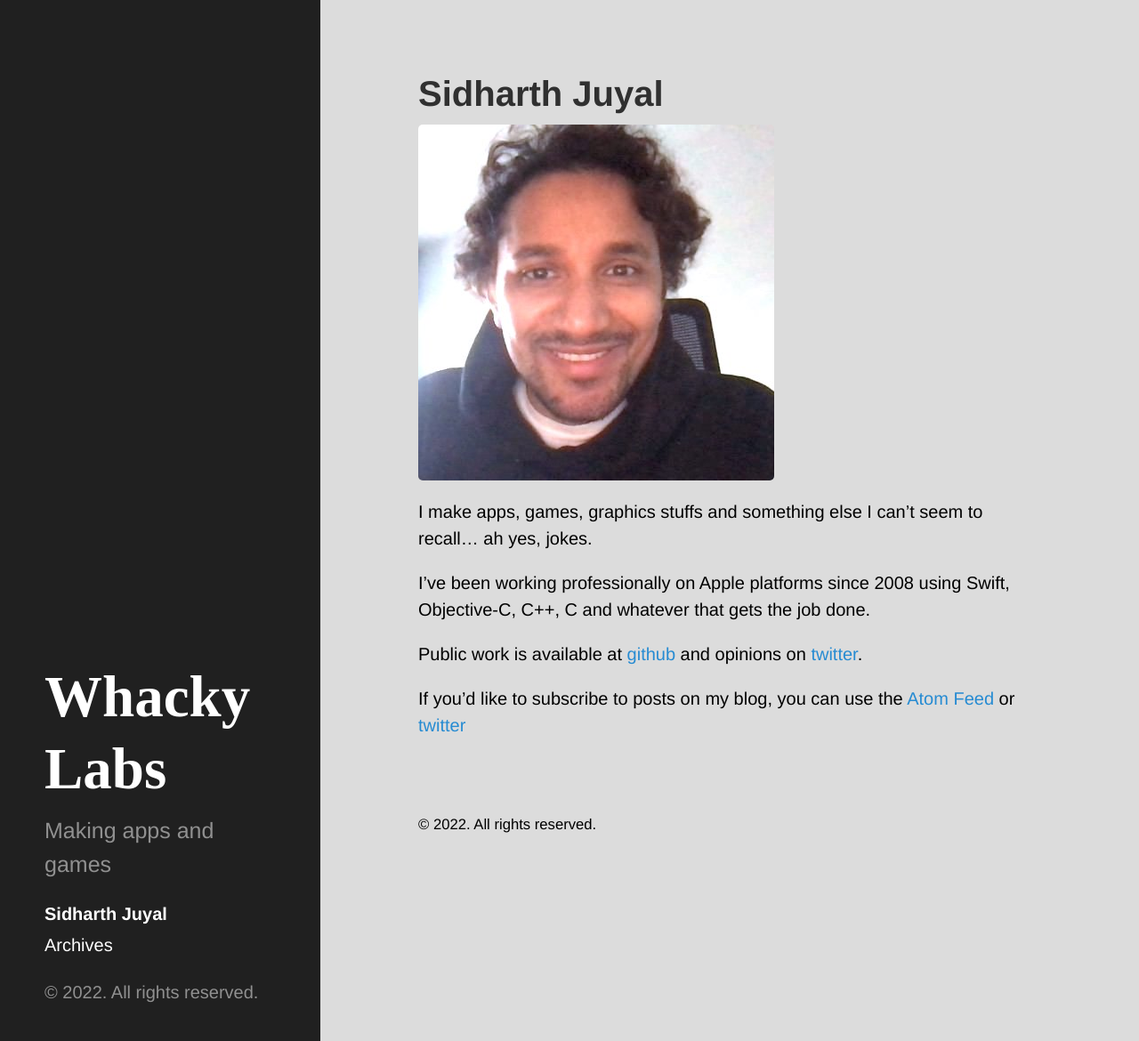
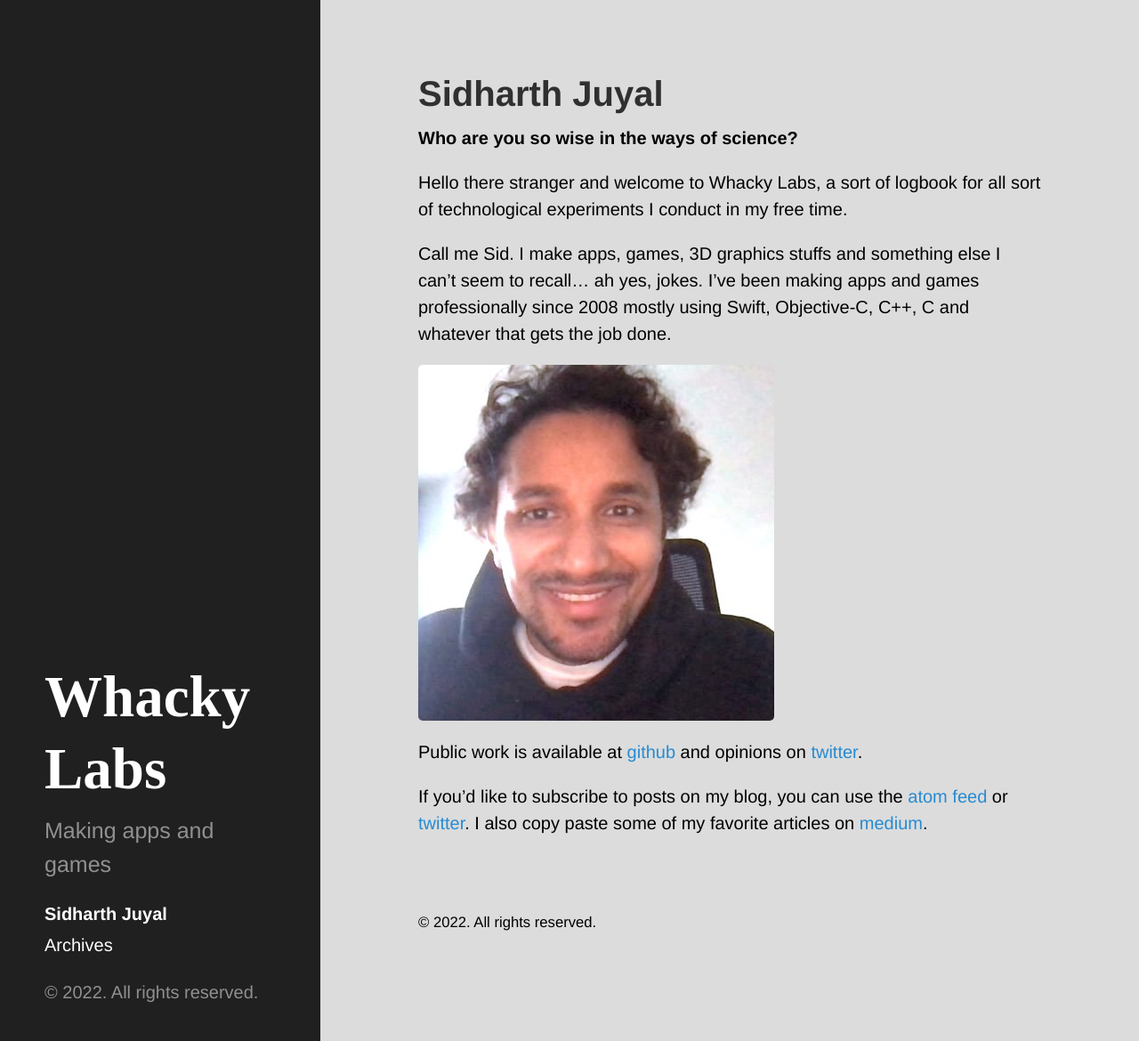
Before and after one commit to chunkyguy/chunkyguy.github.io, a Jekyll site: the page built from about.md, in a window 1280 px wide and 1170 px high. Shown: the whole window at 89% size. Built offline with Jekyll 4.4.1, drawn with Linux system fonts in a browser that asks for light colours.

Commit message:
Update about.md

```diff
--- a/about.md
+++ b/about.md
@@ -4,12 +4,14 @@ title: Sidharth Juyal
 permalink: /about/
 ---
 
+**Who are you so wise in the ways of science?**
+
+Hello there stranger and welcome to Whacky Labs, a sort of logbook for all sort of technological experiments I conduct in my free time.
+
+Call me Sid. I make apps, games, 3D graphics stuffs and something else I can't seem to recall... ah yes, jokes. I've been making apps and games professionally since 2008 mostly using Swift, Objective-C, C++, C and whatever that gets the job done.
+
 ![Sidharth Juyal]({{ site.url }}/assets/profile.jpg)
-
-I make apps, games, graphics stuffs and something else I can't seem to recall... ah yes, jokes.
-
-I've been working professionally on Apple platforms since 2008 using Swift, Objective-C, C++, C and whatever that gets the job done.
 
 Public work is available at [github](https://github.com/chunkyguy) and opinions on [twitter](https://twitter.com/chunkyguy).
 
-If you'd like to subscribe to posts on my blog, you can use the [Atom Feed](https://whackylabs.com/atom.xml) or [twitter](https://twitter.com/whackylabs)
+If you'd like to subscribe to posts on my blog, you can use the [atom feed](https://whackylabs.com/atom.xml) or [twitter](https://twitter.com/whackylabs). I also copy paste some of my favorite articles on [medium](https://medium.com/@chunkyguy).
```
